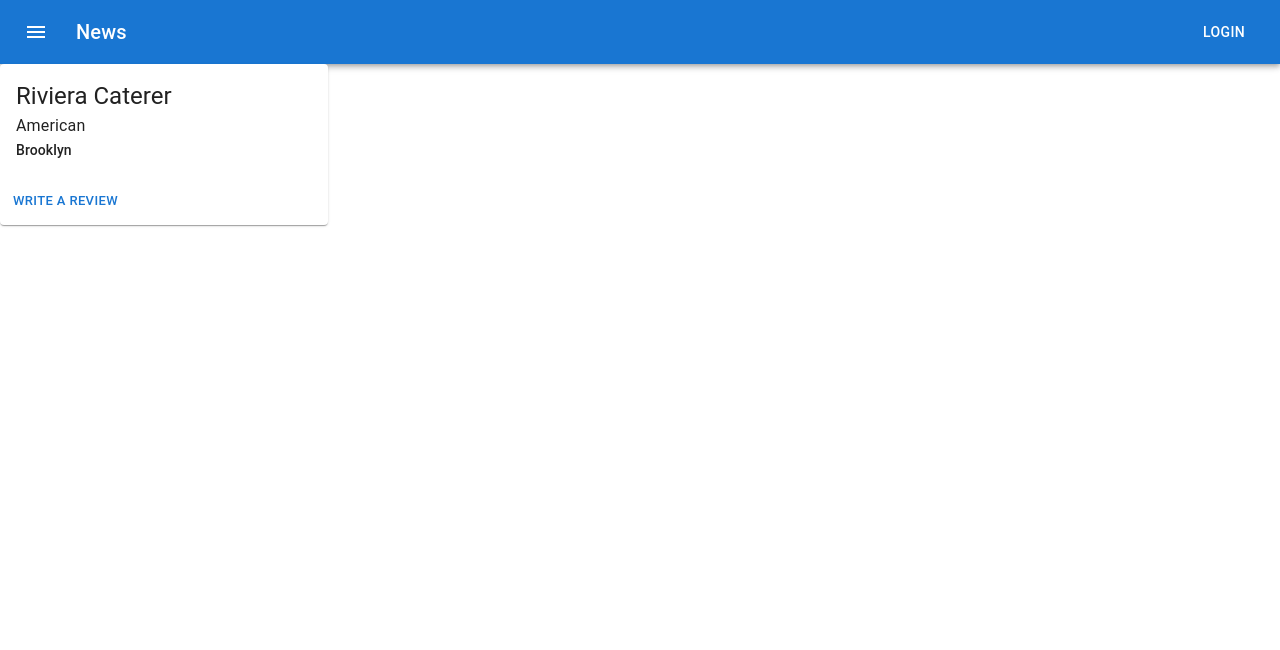
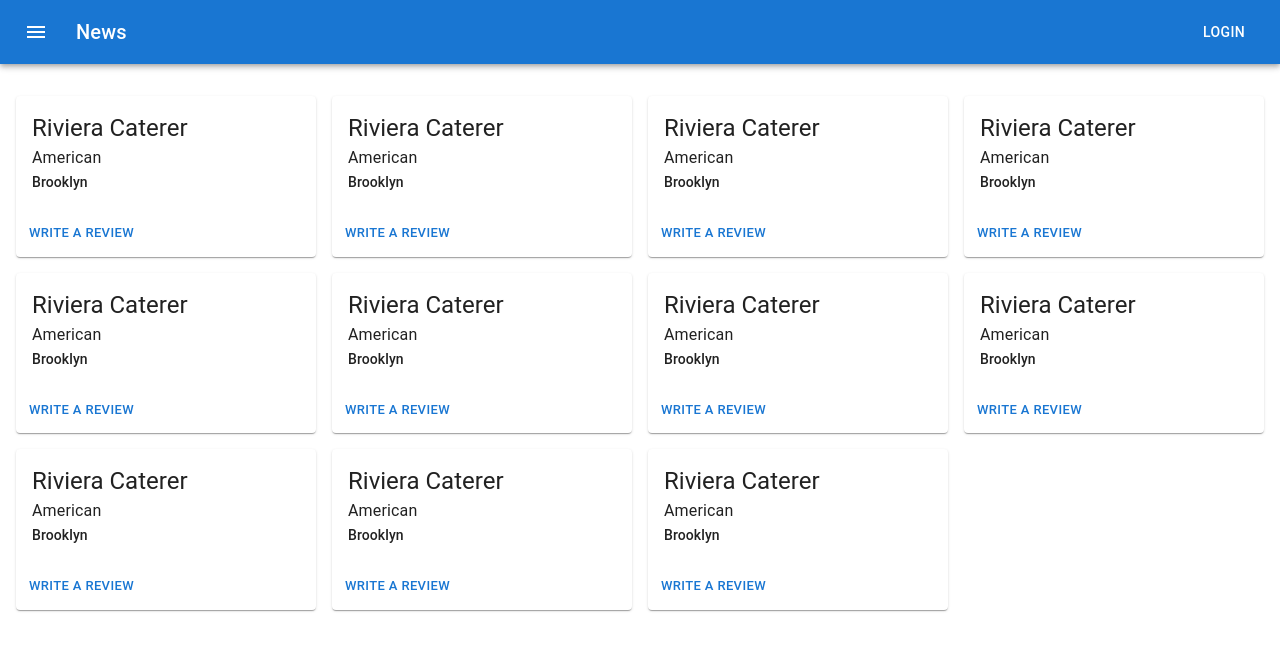
Before and after one commit to rtiempo/restaurant-review-client, a React (Create React App) app: page / in a window 1280 px wide. Shown: the top 650 px of the page. Built offline with nearby package versions, Linux system fonts and the light colour scheme.

Commit message:
Add restaurant list component

```diff
--- a/src/components/Main/Main.jsx
+++ b/src/components/Main/Main.jsx
@@ -1,11 +1,12 @@
 import React from 'react';
-import { Restaurant } from '..';
+import { RestaurantList } from '..';
+import { Box } from '@mui/material';
 
 const Main = () => {
   return (
-    <>
-      <Restaurant />
-    </>
+    <Box sx={{ padding: '2rem 1rem' }}>
+      <RestaurantList />
+    </Box>
   );
 };
 
--- a/src/components/Restaurant/Restaurant.jsx
+++ b/src/components/Restaurant/Restaurant.jsx
@@ -9,7 +9,7 @@ import {
 
 const Restaurant = () => {
   return (
-    <Card sx={{ minWidth: 258, maxWidth: 328 }}>
+    <Card sx={{ minWidth: 250 }}>
       <CardContent>
         <Typography variant='h5'>Riviera Caterer</Typography>
         <Typography variant='subtitle1'>American</Typography>
--- a/src/components/Restaurant/RestaurantList.jsx
+++ b/src/components/Restaurant/RestaurantList.jsx
@@ -1,7 +1,52 @@
 import React from 'react';
+import { Restaurant } from '..';
+import { Grid } from '@mui/material';
 
 const RestaurantList = () => {
-  return <div>RestaurantList</div>;
+  return (
+    <>
+      <Grid
+        container
+        spacing={2}
+        justifyContent='flex-start'
+        alignItems='center'
+      >
+        <Grid item sm={12} md={6} lg={3} xl={2}>
+          <Restaurant />
+        </Grid>
+        <Grid item sm={12} md={6} lg={3} xl={2}>
+          <Restaurant />
+        </Grid>
+        <Grid item sm={12} md={6} lg={3} xl={2}>
+          <Restaurant />
+        </Grid>
+        <Grid item sm={12} md={6} lg={3} xl={2}>
+          <Restaurant />
+        </Grid>
+        <Grid item sm={12} md={6} lg={3} xl={2}>
+          <Restaurant />
+        </Grid>
+        <Grid item sm={12} md={6} lg={3} xl={2}>
+          <Restaurant />
+        </Grid>
+        <Grid item sm={12} md={6} lg={3} xl={2}>
+          <Restaurant />
+        </Grid>
+        <Grid item sm={12} md={6} lg={3} xl={2}>
+          <Restaurant />
+        </Grid>
+        <Grid item sm={12} md={6} lg={3} xl={2}>
+          <Restaurant />
+        </Grid>
+        <Grid item sm={12} md={6} lg={3} xl={2}>
+          <Restaurant />
+        </Grid>
+        <Grid item sm={12} md={6} lg={3} xl={2}>
+          <Restaurant />
+        </Grid>
+      </Grid>
+    </>
+  );
 };
 
 export default RestaurantList;
```
